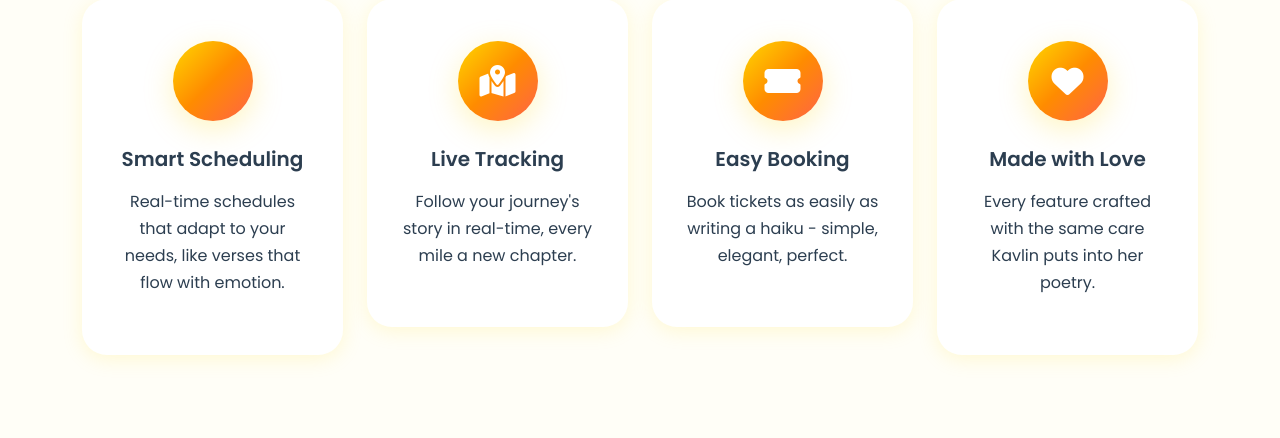
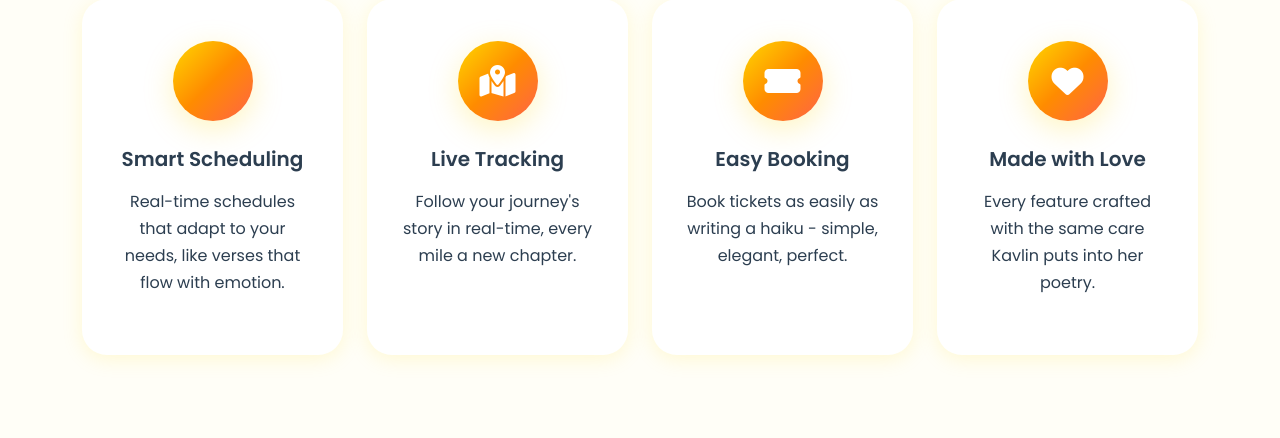
Before and after one commit to Kavlin-Kaur/Happy-Trails, a Flask app: page / in a window 1280 px wide. Shown: the part 2166-2604 px from the top of the page. Run offline with Flask 3, Linux system fonts and the light colour scheme; data that the repository does not hold is empty; some libraries are stand-ins or nearby versions.

Commit message:
Made Feature Cards height even

```diff
--- a/static/css/main.css
+++ b/static/css/main.css
@@ -417,6 +417,11 @@ h2 {
 }
 
 /* Feature Cards */
+
+#features .col-md-6.col-lg-3 {
+  display: flex;
+}
+
 .feature-card {
   background: white;
   border-radius: 25px;
@@ -427,7 +432,12 @@ h2 {
   border: 2px solid transparent;
   position: relative;
   overflow: hidden;
+
+  display: flex;
+  flex-direction: column;   /* keeps content vertical */
+  height: 100%;             /* makes card fill the full column height */
 }
+
 
 .feature-card::before {
   content: "";
```
Also changed, not shown: 1 other file.
